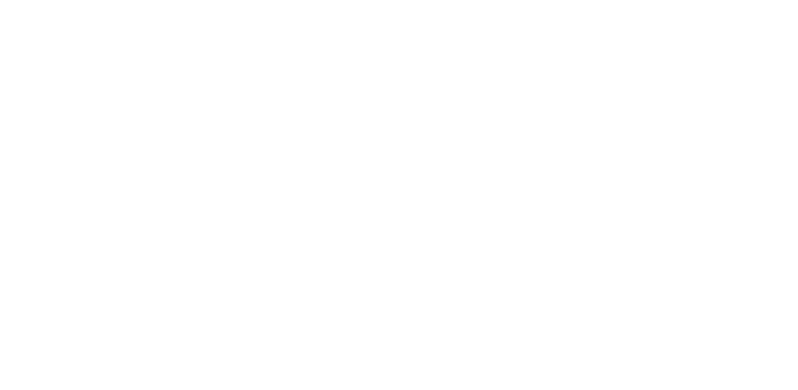
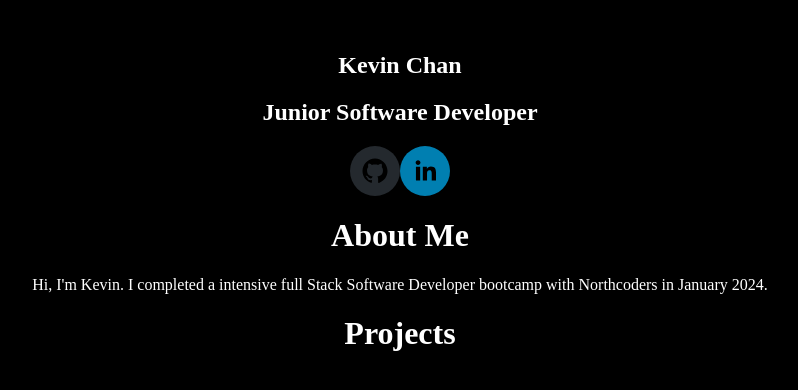
Before and after one commit to Sakhee89/Personal-Website, a React (Vite) app: page / in a window 1280 px wide. Shown: the top 390 px of the page, without its empty margins (240-1038 px from the left). Built offline with nearby package versions, Linux system fonts and the light colour scheme.

Commit message:
react icons for socials, and navbar, header and main

```diff
--- a/index.html
+++ b/index.html
@@ -2,7 +2,6 @@
 <html lang="en">
   <head>
     <meta charset="UTF-8" />
-    <link rel="icon" type="image/svg+xml" href="/vite.svg" />
     <meta name="viewport" content="width=device-width, initial-scale=1.0" />
     <title>Kevin Profile Page</title>
   </head>
--- a/package.json
+++ b/package.json
@@ -11,7 +11,8 @@
   },
   "dependencies": {
     "react": "^18.2.0",
-    "react-dom": "^18.2.0"
+    "react-dom": "^18.2.0",
+    "react-social-icons": "^6.14.0"
   },
   "devDependencies": {
     "@types/react": "^18.2.56",
--- a/src/App.jsx
+++ b/src/App.jsx
@@ -1,7 +1,14 @@
 import "./App.css";
+import { NavBar } from "./components/NavBar";
+import { Main } from "./components/Main";
 
 function App() {
-  return <></>;
+  return (
+    <>
+      <NavBar />
+      <Main />
+    </>
+  );
 }
 
 export default App;
--- /dev/null
+++ b/src/components/Header.jsx
@@ -0,0 +1,8 @@
+export function Header() {
+  return (
+    <header>
+      <h1>Kevin Chan</h1>
+      <h1>Junior Software Developer</h1>
+    </header>
+  );
+}
--- /dev/null
+++ b/src/components/Main.jsx
@@ -0,0 +1,18 @@
+import React from "react";
+import { SocialIcon } from "react-social-icons";
+
+export function Main() {
+  return (
+    <main>
+      <SocialIcon url="https://github.com/Sakhee89/" />
+      <SocialIcon url="https://www.linkedin.com/in/kevin-chan-b7103b135/" />
+      <h1>About Me</h1>
+      <section>
+        Hi, I'm Kevin. I completed a intensive full Stack Software Developer
+        bootcamp with Northcoders in January 2024.{" "}
+      </section>
+
+      <h1>Projects</h1>
+    </main>
+  );
+}
--- /dev/null
+++ b/src/components/NavBar.jsx
@@ -0,0 +1,9 @@
+import { Header } from "./Header";
+
+export function NavBar() {
+  return (
+    <nav>
+      <Header />
+    </nav>
+  );
+}
--- /dev/null
+++ b/src/index.css
@@ -0,0 +1,13 @@
+body {
+    margin: 0;
+    font-family: "Zilla Slab", serif;
+    background-color: black;
+    color: white
+  }
+
+  .App {
+    text-align: center;
+    color: #845ec2;
+    font-weight: 600;
+    font-size: 1.1rem;
+  }
--- a/src/main.jsx
+++ b/src/main.jsx
@@ -1,5 +1,6 @@
 import React from "react";
 import ReactDOM from "react-dom/client";
 import App from "./App.jsx";
+import "./index.css";
 
 ReactDOM.createRoot(document.getElementById("root")).render(<App />);
```
Also changed, not shown: 1 other file (tests, documents, lock files or other folders).
